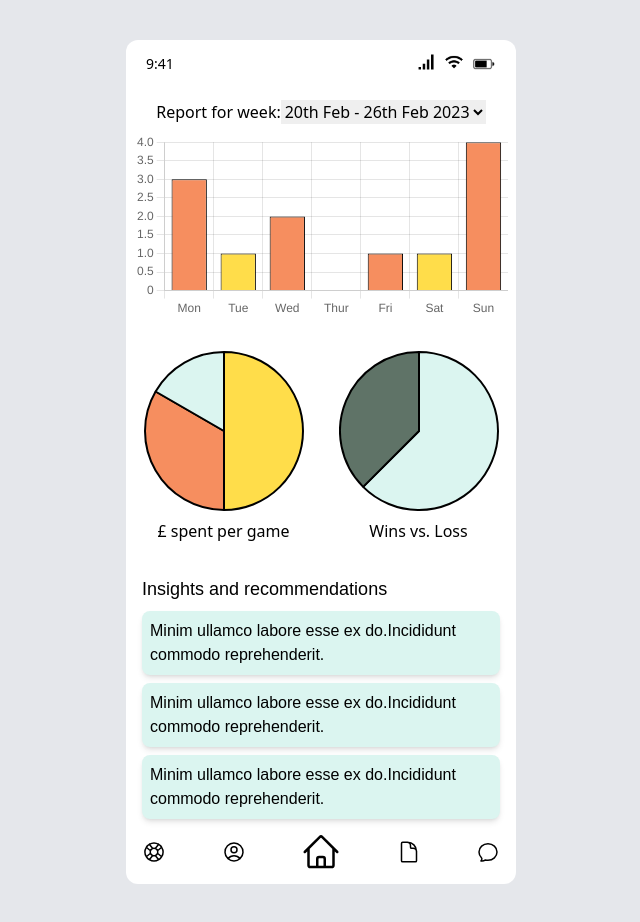
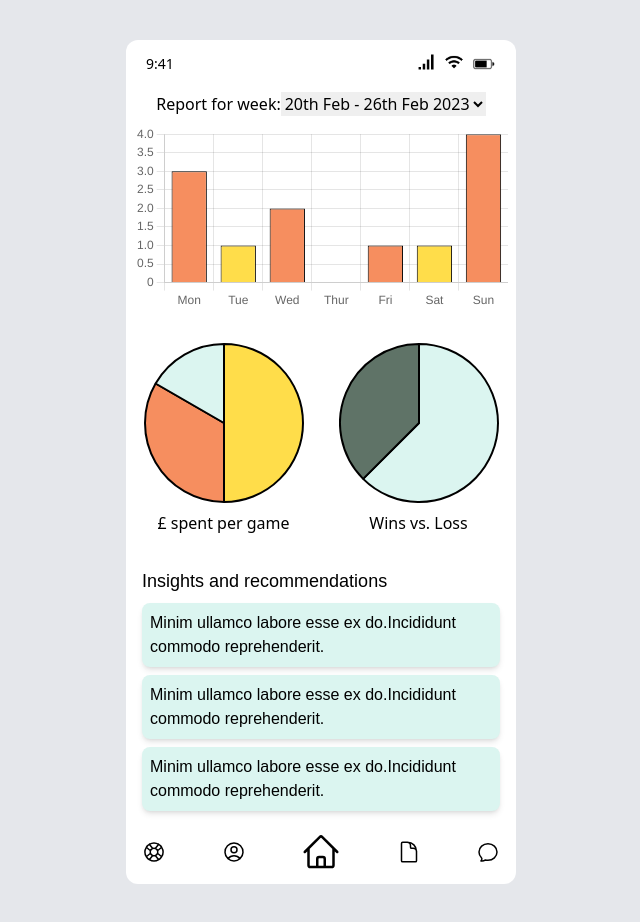
Before and after one commit to tippinsh/IUI-frontend, a React (Create React App) app: page /report in a window 1280 px wide. Shown: the whole page, without its empty margins (319-959 px from the left). Built offline with nearby package versions, Linux system fonts and the light colour scheme.

Commit message:
modified top padding on report page

```diff
--- a/src/pages/Report.js
+++ b/src/pages/Report.js
@@ -23,7 +23,7 @@ function Report() {
   return (
     <Phone>
       <div className="flex flex-col h-[800px]">
-        <div className="flex justify-center pt-3">
+        <div className="flex justify-center pt-1">
           Report for week:
           <select
             value={currentDate}
```
